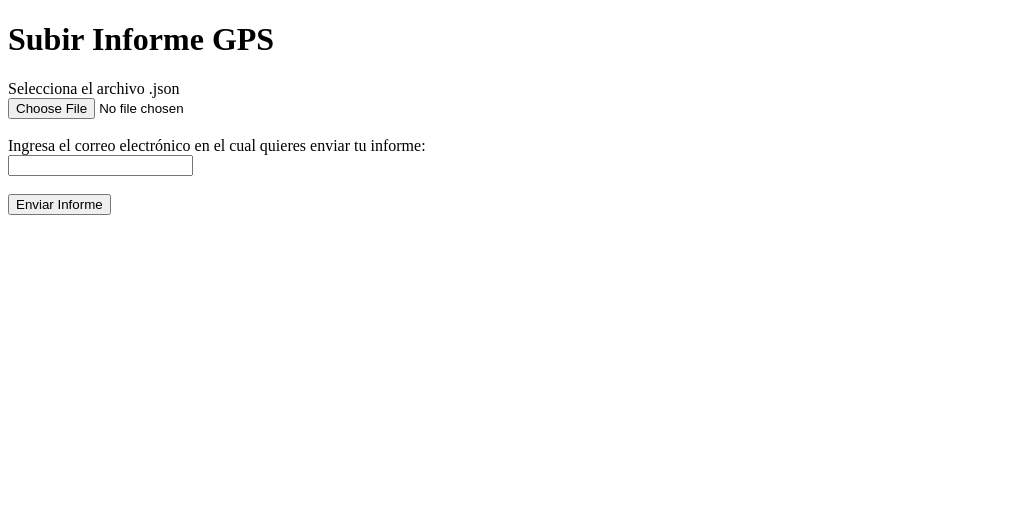
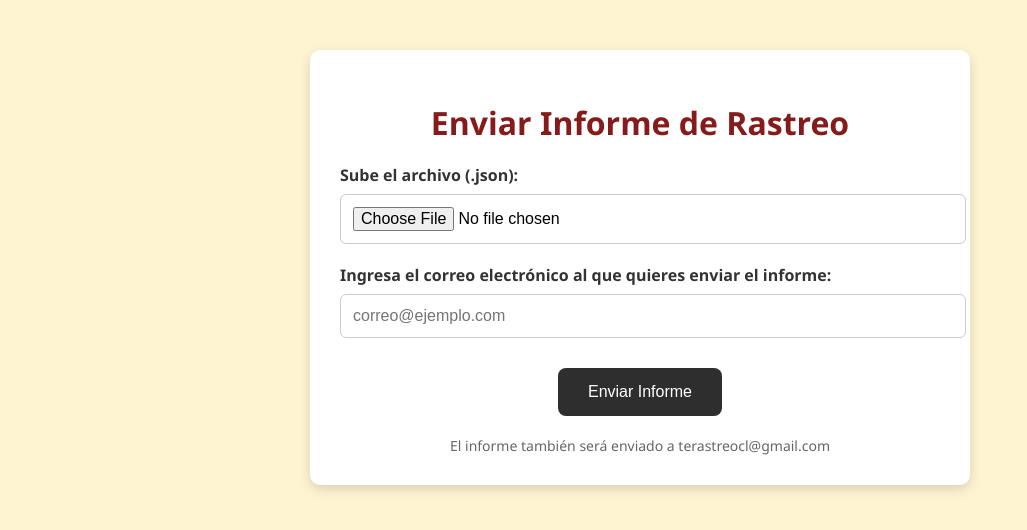
Before and after one commit to terastreocl/conversor-json-csv, a Flask app: page / in a window 1280 px wide. Shown: the top 530 px of the page, without its empty margins (0-1027 px from the left). Run offline with Flask 3, Linux system fonts and the light colour scheme.

Commit message:
Diseño visual actualizado para formulario y mensaje de éxito

```diff
--- a/templates/formulario.html
+++ b/templates/formulario.html
@@ -2,16 +2,84 @@
 <html lang="es">
 <head>
     <meta charset="UTF-8">
-    <title>Subir Informe</title>
+    <title>Enviar Informe de Rastreo</title>
+    <style>
+        body {
+            font-family: 'Segoe UI', sans-serif;
+            background-color: #fff4d2;
+            margin: 0;
+            padding: 0;
+        }
+
+        .container {
+            max-width: 600px;
+            margin: 50px auto;
+            background: white;
+            padding: 30px;
+            border-radius: 10px;
+            box-shadow: 0 4px 12px rgba(0, 0, 0, 0.15);
+            text-align: center;
+        }
+
+        h1 {
+            color: #861b1b;
+            margin-bottom: 20px;
+        }
+
+        label {
+            font-weight: bold;
+            display: block;
+            margin-top: 20px;
+            color: #333;
+            text-align: left;
+        }
+
+        input[type="file"],
+        input[type="email"] {
+            width: 100%;
+            padding: 12px;
+            margin-top: 8px;
+            border-radius: 6px;
+            border: 1px solid #ccc;
+            font-size: 16px;
+        }
+
+        button {
+            margin-top: 30px;
+            background-color: #2e2e2e;
+            color: white;
+            border: none;
+            padding: 15px 30px;
+            border-radius: 8px;
+            font-size: 16px;
+            cursor: pointer;
+            transition: background-color 0.3s ease;
+        }
+
+        button:hover {
+            background-color: #444;
+        }
+
+        .note {
+            margin-top: 20px;
+            font-size: 14px;
+            color: #666;
+        }
+    </style>
 </head>
 <body>
-    <h1>Subir Informe GPS</h1>
-    <form method="POST" enctype="multipart/form-data">
-        <label for="file">Selecciona el archivo .json</label><br>
-        <input type="file" name="file" required><br><br>
-        <label for="email">Ingresa el correo electrónico en el cual quieres enviar tu informe:</label><br>
-        <input type="email" name="email" required><br><br>
-        <button type="submit">Enviar Informe</button>
-    </form>
+    <div class="container">
+        <h1>Enviar Informe de Rastreo</h1>
+        <form method="POST" enctype="multipart/form-data">
+            <label for="file">Sube el archivo (.json):</label>
+            <input type="file" name="file" accept=".json" required>
+
+            <label for="email">Ingresa el correo electrónico al que quieres enviar el informe:</label>
+            <input type="email" name="email" placeholder="correo@ejemplo.com" required>
+
+            <button type="submit">Enviar Informe</button>
+        </form>
+        <div class="note">El informe también será enviado a terastreocl@gmail.com</div>
+    </div>
 </body>
 </html>
```
Also changed, not shown: templates/gracias.html (+33 -2 lines).
